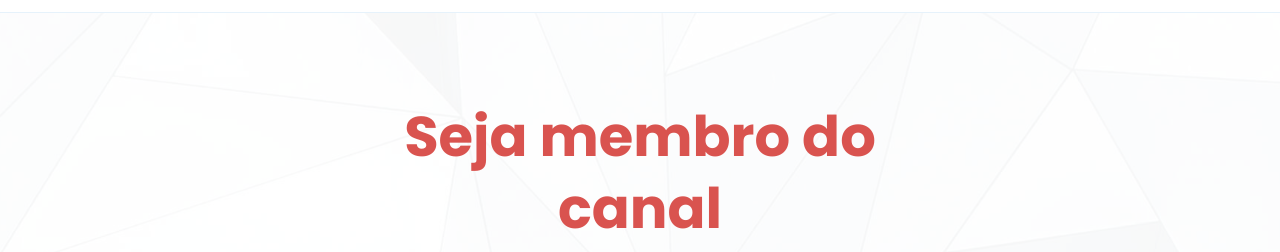
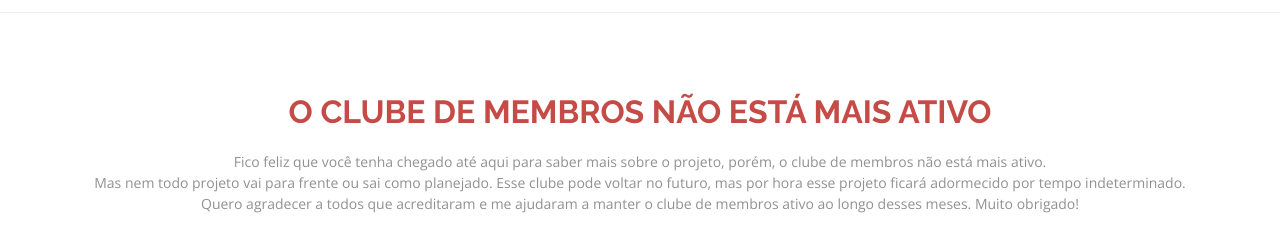
Before and after one commit to fernandovalente/membros, a plain HTML site: page index.html in a window 1280 px wide. Shown: the part 59-311 px from the top of the page. Drawn offline with nearby package versions, Linux system fonts and the light colour scheme.

Commit message:
updating member description

```diff
--- a/index.html
+++ b/index.html
@@ -54,7 +54,7 @@
   </header><!-- End Header -->
 
   <!-- ======= Hero Section ======= -->
-  <section id="hero" class="d-flex align-items-center">
+  <!--<section id="hero" class="d-flex align-items-center">
     <div class="container position-relative" data-aos="fade-up" data-aos-delay="100">
       <div class="row justify-content-center">
         <div class="col-xl-7 col-lg-9 text-center">
@@ -102,22 +102,36 @@
 
       </div>
     </div>
-  </section><!-- End Hero -->
+  </section>-->
+  <!-- End Hero -->
 
   <main id="main">
 
     <!-- ======= About Section ======= -->
     <section id="about" class="about">
       <div class="container" data-aos="fade-up">
-
+        <br><br><br>
         <div class="section-title">
+          <h2>O clube de membros não está mais ativo</h2>
+          <p>
+            Fico feliz que você tenha chegado até aqui para saber mais sobre o projeto, porém, o clube de membros não está mais ativo.
+          </p>
+          <p>
+            Mas nem todo projeto vai para frente ou sai como planejado. Esse clube pode voltar no futuro, mas por hora esse projeto
+            ficará adormecido por tempo indeterminado.
+          </p>
+          <p>
+            Quero agradecer a todos que acreditaram e me ajudaram a manter o clube de membros ativo ao longo desses meses. Muito obrigado!
+          </p>
+        </div>
+        <!--<div class="section-title">
           <h2>Como funciona?</h2>
           <p>
             Que legal que você chegou aqui! Provavelmente você gosta dos vídeos e dicas do canal, certo? Que tal participar de um grupo restrito, ajudar o canal e ainda levar vantagem com isso? Se tornando membro do canal você:
           </p>
-        </div>
+        </div>-->
 
-        <div class="row content">
+        <!--<div class="row content">
           <div class="col-lg-6">
             <ul>
               <li><i class="ri-check-double-line"></i> Recebe os vídeos 3 dias antes de todo mundo</li>
@@ -134,15 +148,14 @@
             <p>
               Assim que o cadastro for confirmado você receberá um email confirmando o período de vigência e todas as informações sobre acesso ao Fórum, grupo de membros do Telegram etc.
             </p>
-            <!-- <a href="#" class="btn-learn-more">Learn More</a> -->
           </div>
-        </div>
+        </div>-->
 
       </div>
     </section><!-- End About Section -->
 
     <!-- ======= Frequently Asked Questions Section ======= -->
-    <section id="faq" class="faq section-bg">
+    <!--<section id="faq" class="faq section-bg">
       <div class="container" data-aos="fade-up">
 
         <div class="section-title">
@@ -224,13 +237,14 @@
         </div>
 
       </div>
-    </section><!-- End Frequently Asked Questions Section -->
+    </section>-->
+    <!-- End Frequently Asked Questions Section -->
 
 
   </main><!-- End #main -->
 
   <!-- ======= Footer ======= -->
-  <footer id="footer">
+  <!--<footer id="footer">
 
     <div class="container d-md-flex py-4">
 
@@ -242,7 +256,8 @@
         <a href="https://www.instagram.com/falamotociclista/" target="_blank" class="instagram"><i class="bx bxl-instagram"></i></a>
       </div>
     </div>
-  </footer><!-- End Footer -->
+  </footer>-->
+  <!-- End Footer -->
 
   <div id="preloader"></div>
   <a href="#" class="back-to-top d-flex align-items-center justify-content-center"><i class="bi bi-arrow-up-short"></i></a>
```
